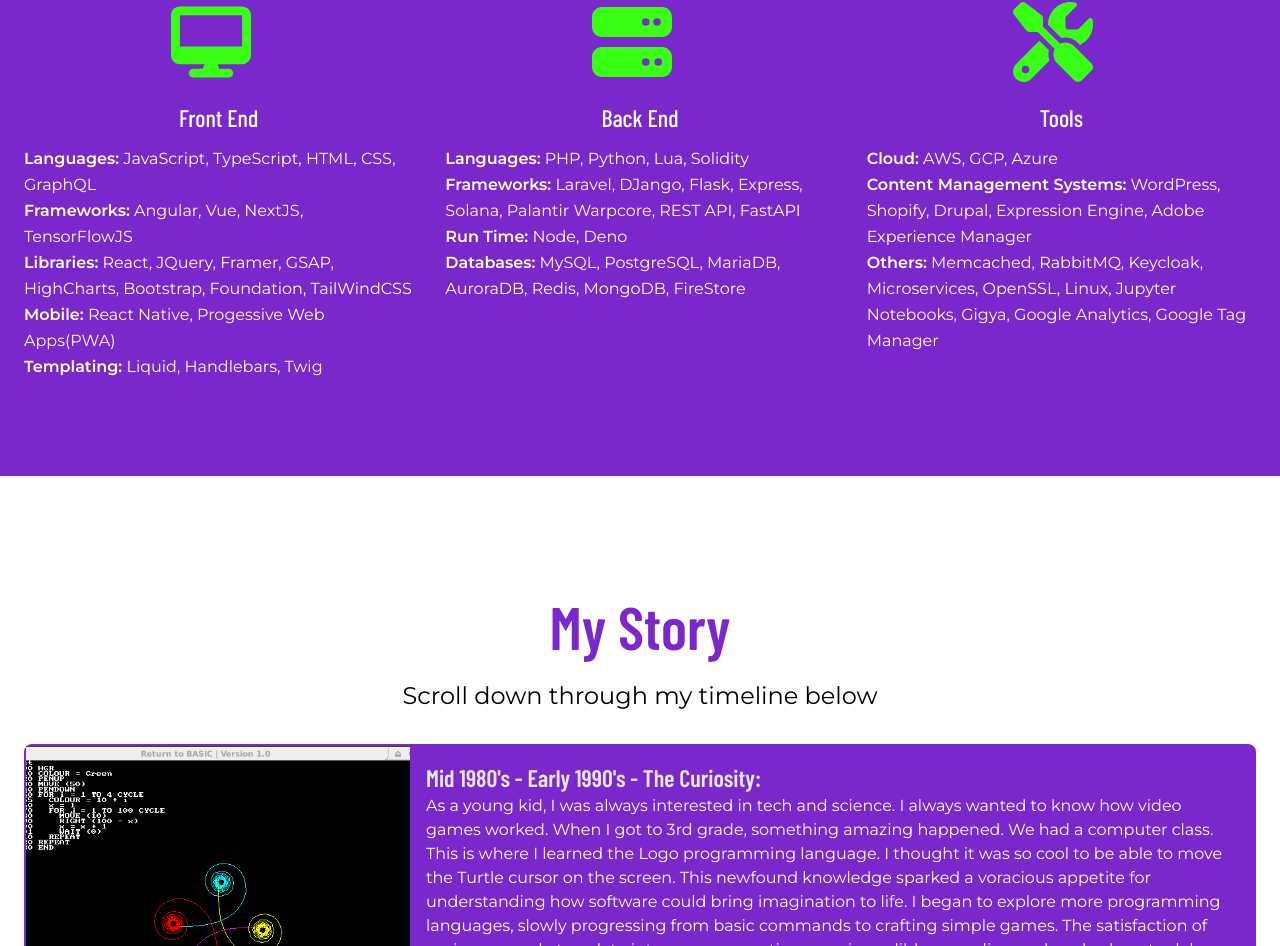
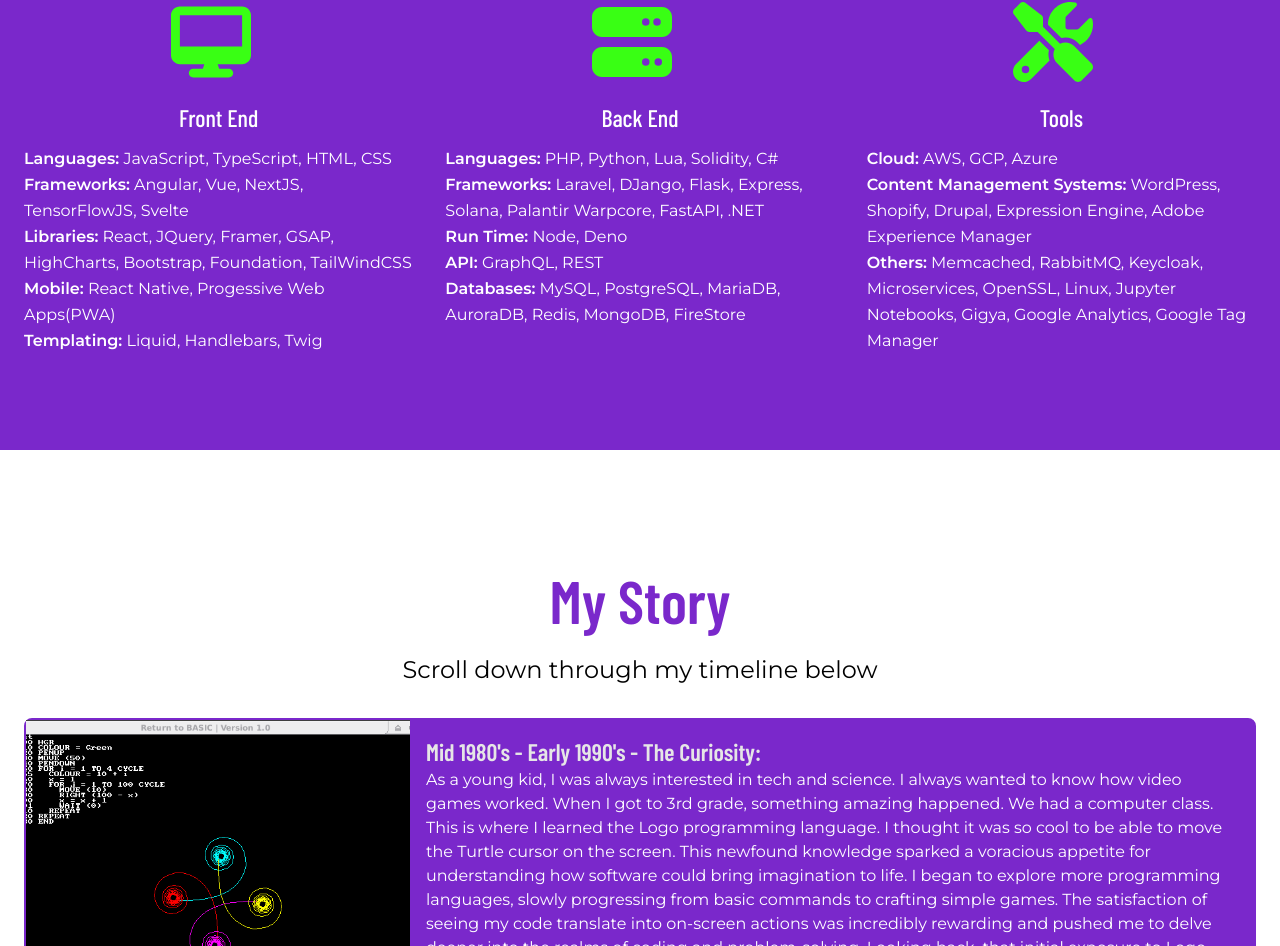
Before and after one commit to MikeLegemah5799/mleg-portfolio, a Next.js app: page /about in a window 1280 px wide. Shown: the part 1754-2700 px from the top of the page. Built offline with nearby package versions, Linux system fonts and the light colour scheme.

Commit message:
adjust tech stack

```diff
--- a/components/TechStack/TechStack.js
+++ b/components/TechStack/TechStack.js
@@ -20,8 +20,8 @@
                         </div>
                         <div className="flex-grow">
                             <h3 className="text-white text-2xl title-font font-medium mb-3">Front End</h3>
-                            <p className="leading-relaxed text-left text-white"><span className="font-semibold">Languages:</span> JavaScript, TypeScript, HTML, CSS, GraphQL</p>
-                            <p className="leading-relaxed text-left text-white"><span className="font-semibold">Frameworks:</span> Angular, Vue, NextJS, TensorFlowJS</p>
+                            <p className="leading-relaxed text-left text-white"><span className="font-semibold">Languages:</span> JavaScript, TypeScript, HTML, CSS</p>
+                            <p className="leading-relaxed text-left text-white"><span className="font-semibold">Frameworks:</span> Angular, Vue, NextJS, TensorFlowJS, Svelte</p>
                             <p className="leading-relaxed text-left text-white"><span className="font-semibold">Libraries:</span> React, JQuery, Framer, GSAP, HighCharts, Bootstrap, Foundation, TailWindCSS</p>
                             <p className="leading-relaxed text-left text-white"><span className="font-semibold">Mobile:</span> React Native, Progessive Web Apps(PWA)</p>
                             <p className="leading-relaxed text-left text-white"><span className="font-semibold">Templating:</span> Liquid, Handlebars, Twig</p>
@@ -37,9 +37,10 @@
                         </div>
                         <div className="flex-grow">
                             <h3 className="text-white text-2xl title-font font-medium mb-3">Back End</h3>
-                            <p className="leading-relaxed text-left text-white"><span className="font-semibold">Languages:</span> PHP, Python, Lua, Solidity</p>
-                            <p className="leading-relaxed text-left text-white"><span className="font-semibold">Frameworks:</span> Laravel, DJango, Flask, Express, Solana, Palantir Warpcore, REST API, FastAPI</p>
+                            <p className="leading-relaxed text-left text-white"><span className="font-semibold">Languages:</span> PHP, Python, Lua, Solidity, C#</p>
+                            <p className="leading-relaxed text-left text-white"><span className="font-semibold">Frameworks:</span> Laravel, DJango, Flask, Express, Solana, Palantir Warpcore, FastAPI, .NET</p>
                             <p className="leading-relaxed text-left text-white"><span className="font-semibold">Run Time:</span> Node, Deno</p>
+                            <p className="leading-relaxed text-left text-white"><span className="font-semibold">API:</span> GraphQL, REST</p>
                             <p className="leading-relaxed text-left text-white"><span className="font-semibold">Databases:</span> MySQL, PostgreSQL, MariaDB, AuroraDB, Redis, MongoDB, FireStore</p>
                         </div>
                     </div>
```
